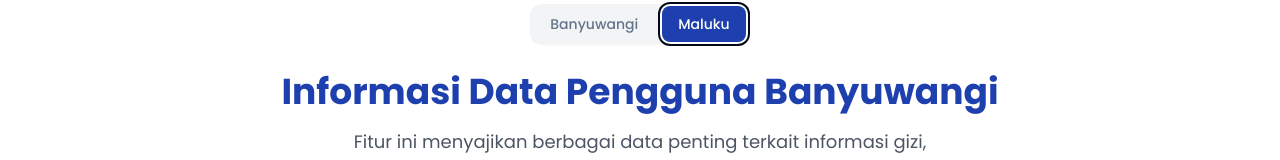
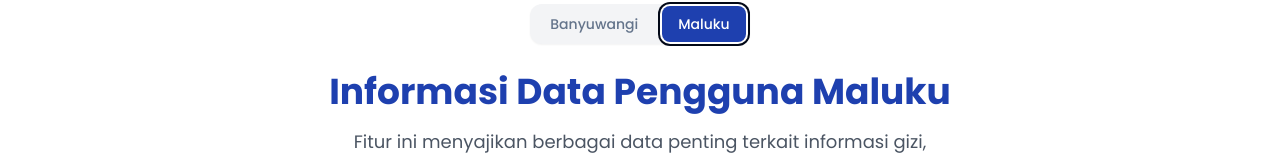
Before and after one commit to PuspaDaya-Apps/puspadaya-gizi-ceria, a React (Vite) app: page / in a window 1280 px wide. Both pictures are taken after a click on the tab "Maluku". Shown: the part 1485-1645 px from the top of the page. Built offline with nearby package versions, Linux system fonts and the light colour scheme; no server answers.

Commit message:
change-name

```diff
--- a/src/components/DataSectionMaluku.tsx
+++ b/src/components/DataSectionMaluku.tsx
@@ -46,7 +46,7 @@ const DatasSectionMaluku: React.FC<DataSectionProps> = ({ region }) =>{
       <div className="container mx-auto px-4 py-1">
         <div className="text-center mb-16">
           <h2 className="text-3xl md:text-4xl font-bold text-primary mb-4">
-            Informasi Data Pengguna Banyuwangi
+            Informasi Data Pengguna Maluku
           </h2>
           <p className="text-lg text-gray-600 max-w-2xl mx-auto">
             Fitur ini menyajikan berbagai data penting terkait informasi gizi,
```
